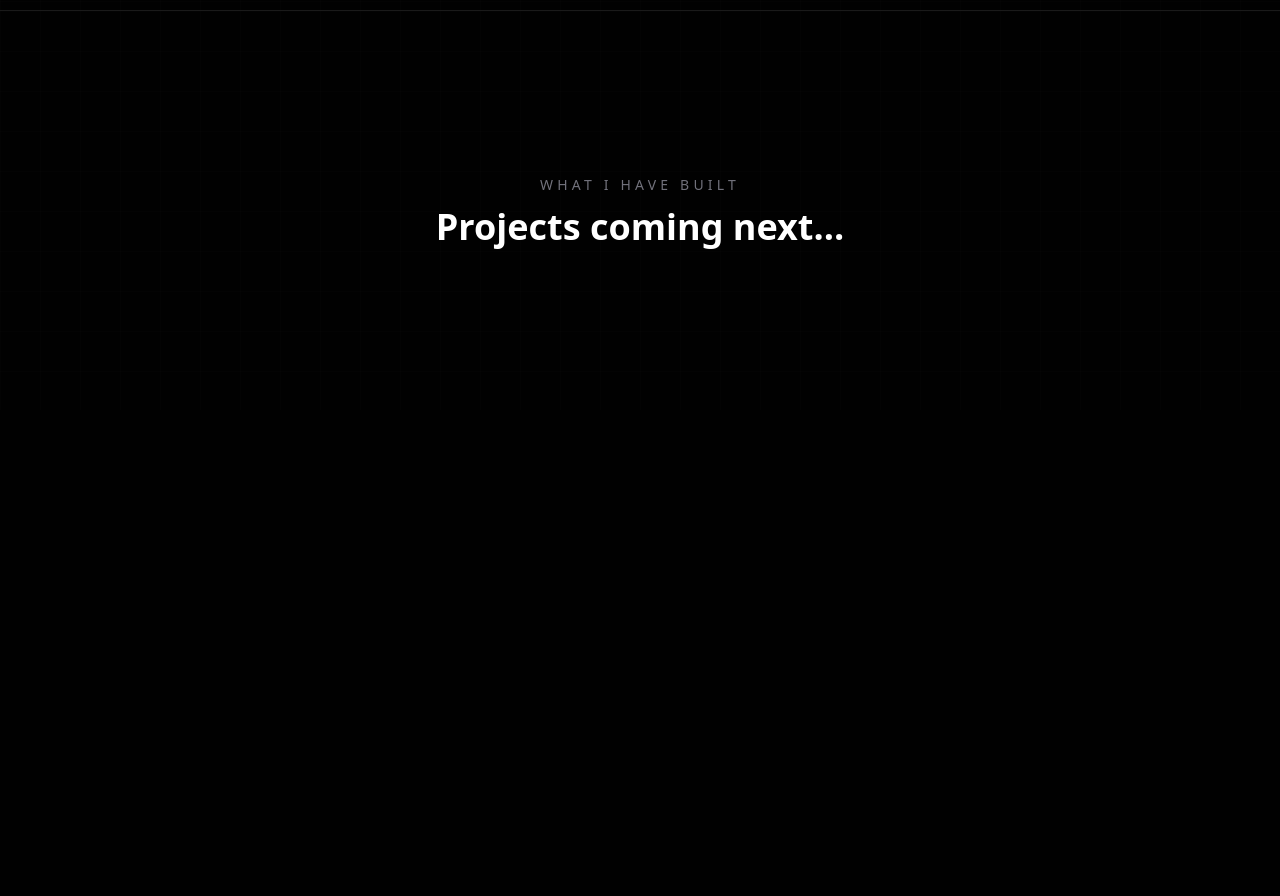
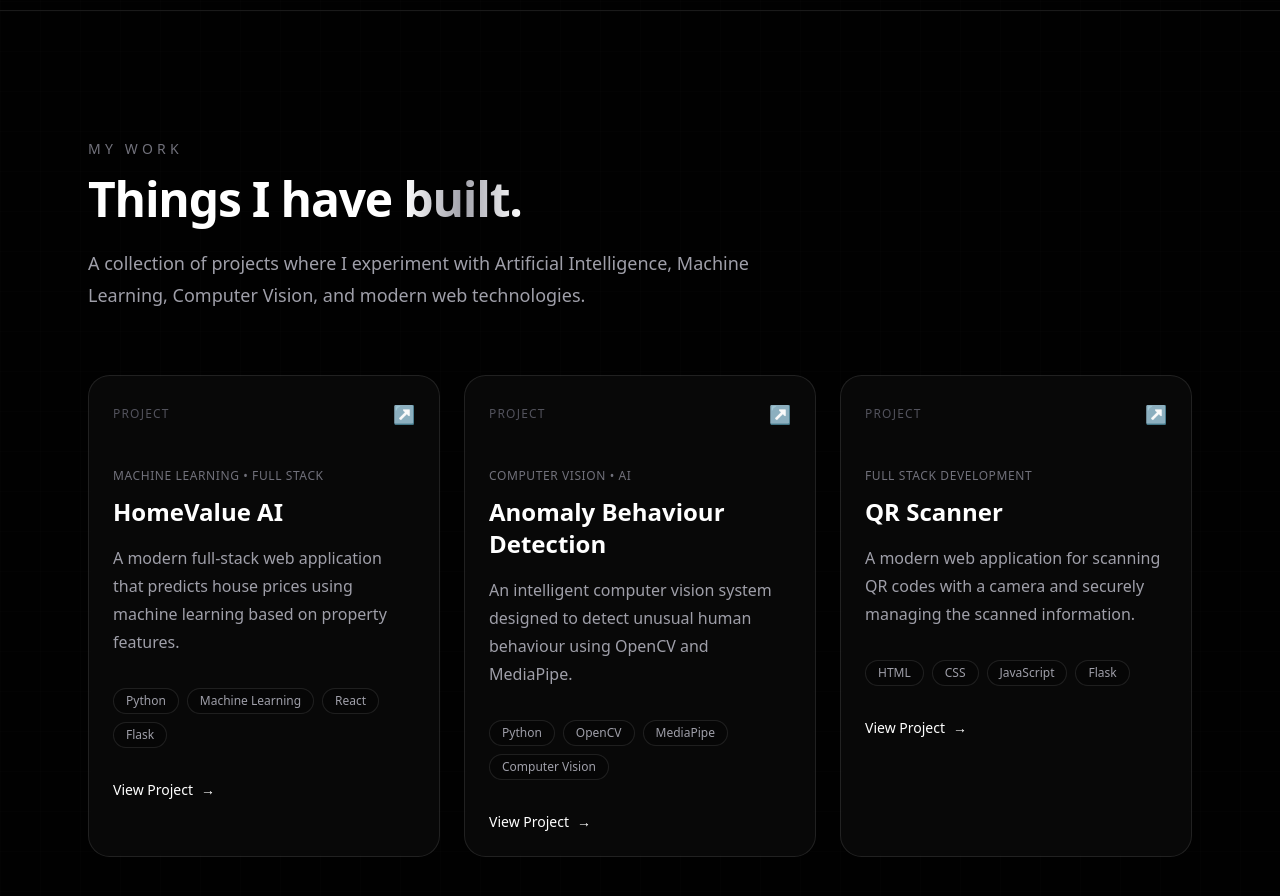
Before and after one commit to Vansh794/New_Portfolio, a Next.js app: page / in a window 1280 px wide. Shown: the part 1640-2536 px from the top of the page. Before the commit the page ends 2050 px from the top, so only its background shows below. Built offline with nearby package versions, Linux system fonts and the light colour scheme.

Commit message:
Add project section to my portfolio

```diff
--- a/app/page.tsx
+++ b/app/page.tsx
@@ -1,5 +1,6 @@
 import { Navbar } from "@/components/navbar";
 import { About } from "@/components/about";
+import { Projects } from "@/components/projects";
 
 export default function Home() {
   return (
@@ -115,22 +116,7 @@ export default function Home() {
       <About />
 
       {/* Temporary Projects Section */}
-      <section
-        id="projects"
-        className="relative flex min-h-[50vh] items-center justify-center overflow-hidden border-t border-white/10"
-      >
-        <div className="grid-background absolute inset-0 opacity-20" />
-
-        <div className="relative z-10 text-center">
-          <p className="mb-3 text-sm uppercase tracking-[0.3em] text-zinc-500">
-            What I have built
-          </p>
-
-          <h2 className="text-3xl font-bold text-white sm:text-4xl">
-            Projects coming next...
-          </h2>
-        </div>
-      </section>
+      <Projects />
     </main>
   );
 }
--- /dev/null
+++ b/components/projects.tsx
@@ -0,0 +1,119 @@
+const projects = [
+  {
+    title: "HomeValue AI",
+    category: "Machine Learning • Full Stack",
+    description:
+      "A modern full-stack web application that predicts house prices using machine learning based on property features.",
+    technologies: ["Python", "Machine Learning", "React", "Flask"],
+    github: "https://github.com/Vansh794",
+  },
+  {
+    title: "Anomaly Behaviour Detection",
+    category: "Computer Vision • AI",
+    description:
+      "An intelligent computer vision system designed to detect unusual human behaviour using OpenCV and MediaPipe.",
+    technologies: ["Python", "OpenCV", "MediaPipe", "Computer Vision"],
+    github: "https://github.com/Vansh794/Anomaly-Behaviour-Detection",
+  },
+  {
+    title: "QR Scanner",
+    category: "Full Stack Development",
+    description:
+      "A modern web application for scanning QR codes with a camera and securely managing the scanned information.",
+    technologies: ["HTML", "CSS", "JavaScript", "Flask"],
+    github: "https://github.com/Vansh794/QR_Scanner",
+  },
+];
+
+export function Projects() {
+  return (
+    <section
+      id="projects"
+      className="relative scroll-mt-24 overflow-hidden border-t border-white/10 py-24 sm:py-32"
+    >
+      {/* Background */}
+      <div className="grid-background absolute inset-0 opacity-20" />
+
+      <div className="relative z-10 mx-auto max-w-6xl px-6">
+        {/* Heading */}
+        <div className="mb-16">
+          <p className="mb-4 text-sm font-medium uppercase tracking-[0.3em] text-zinc-500">
+            My Work
+          </p>
+
+          <h2 className="text-4xl font-bold tracking-tight text-white sm:text-5xl">
+            Things I have{" "}
+            <span className="gradient-text">built.</span>
+          </h2>
+
+          <p className="mt-6 max-w-2xl text-lg leading-8 text-zinc-400">
+            A collection of projects where I experiment with Artificial
+            Intelligence, Machine Learning, Computer Vision, and modern web
+            technologies.
+          </p>
+        </div>
+
+        {/* Project Cards */}
+        <div className="grid gap-6 md:grid-cols-2 lg:grid-cols-3">
+          {projects.map((project) => (
+            <div
+              key={project.title}
+              className="group flex flex-col rounded-2xl border border-white/10 bg-white/[0.03] p-6 backdrop-blur-sm transition-all duration-300 hover:-translate-y-2 hover:border-white/20 hover:bg-white/[0.06]"
+            >
+              {/* Project Number */}
+              <div className="flex items-center justify-between">
+                <span className="text-xs font-medium tracking-widest text-zinc-600">
+                  PROJECT
+                </span>
+
+                <span className="text-lg text-zinc-500 transition-transform duration-300 group-hover:translate-x-1">
+                  ↗
+                </span>
+              </div>
+
+              {/* Content */}
+              <div className="mt-10">
+                <p className="text-xs font-medium uppercase tracking-wider text-zinc-500">
+                  {project.category}
+                </p>
+
+                <h3 className="mt-3 text-2xl font-semibold text-white">
+                  {project.title}
+                </h3>
+
+                <p className="mt-4 leading-7 text-zinc-400">
+                  {project.description}
+                </p>
+              </div>
+
+              {/* Technologies */}
+              <div className="mt-8 flex flex-wrap gap-2">
+                {project.technologies.map((tech) => (
+                  <span
+                    key={tech}
+                    className="rounded-full border border-white/10 bg-black/20 px-3 py-1 text-xs text-zinc-400"
+                  >
+                    {tech}
+                  </span>
+                ))}
+              </div>
+
+              {/* GitHub Link */}
+              <a
+                href={project.github}
+                target="_blank"
+                rel="noopener noreferrer"
+                className="mt-8 inline-flex items-center gap-2 text-sm font-medium text-white transition-colors hover:text-zinc-400"
+              >
+                View Project
+                <span className="transition-transform group-hover:translate-x-1">
+                  →
+                </span>
+              </a>
+            </div>
+          ))}
+        </div>
+      </div>
+    </section>
+  );
+}
```
